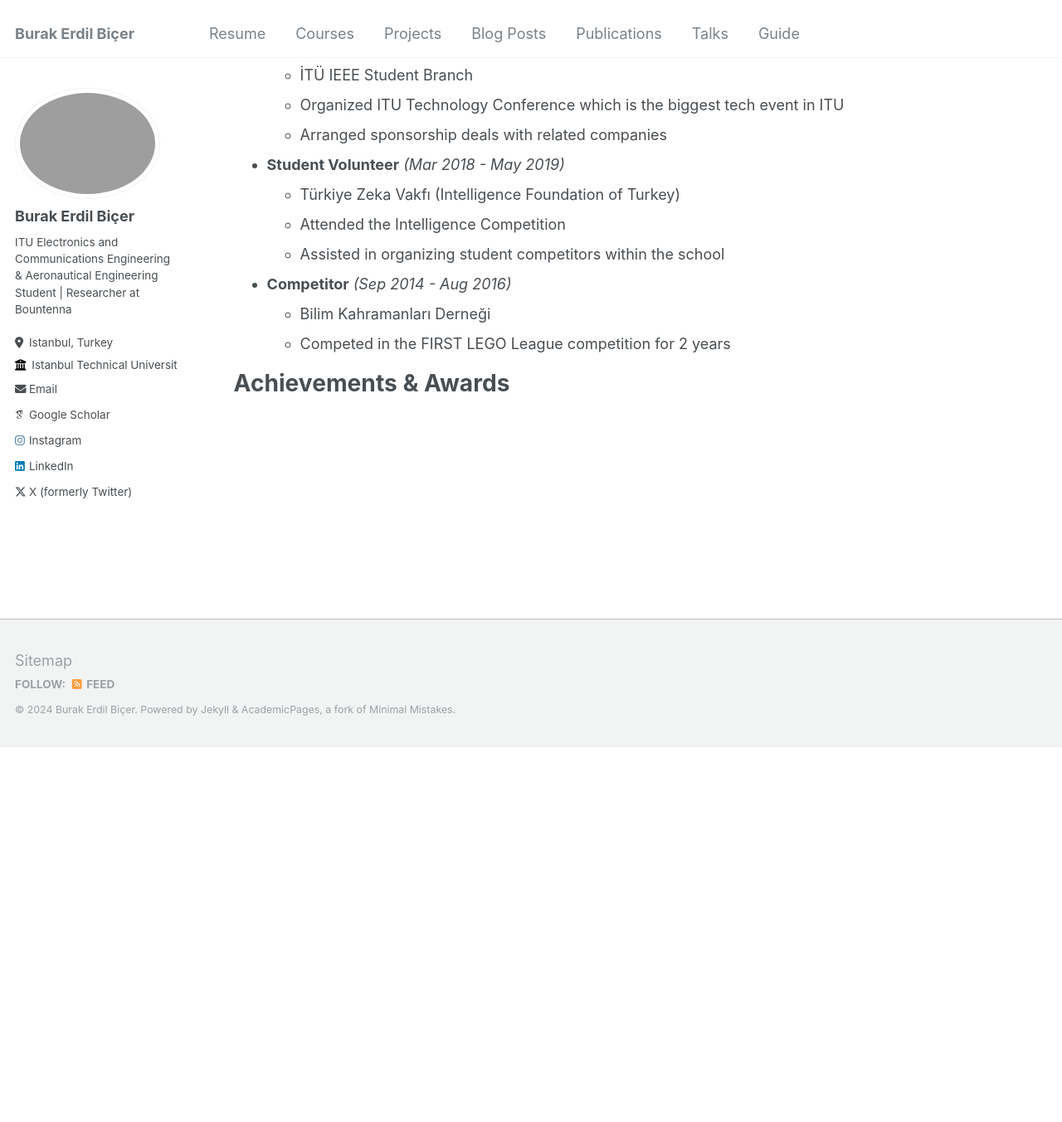
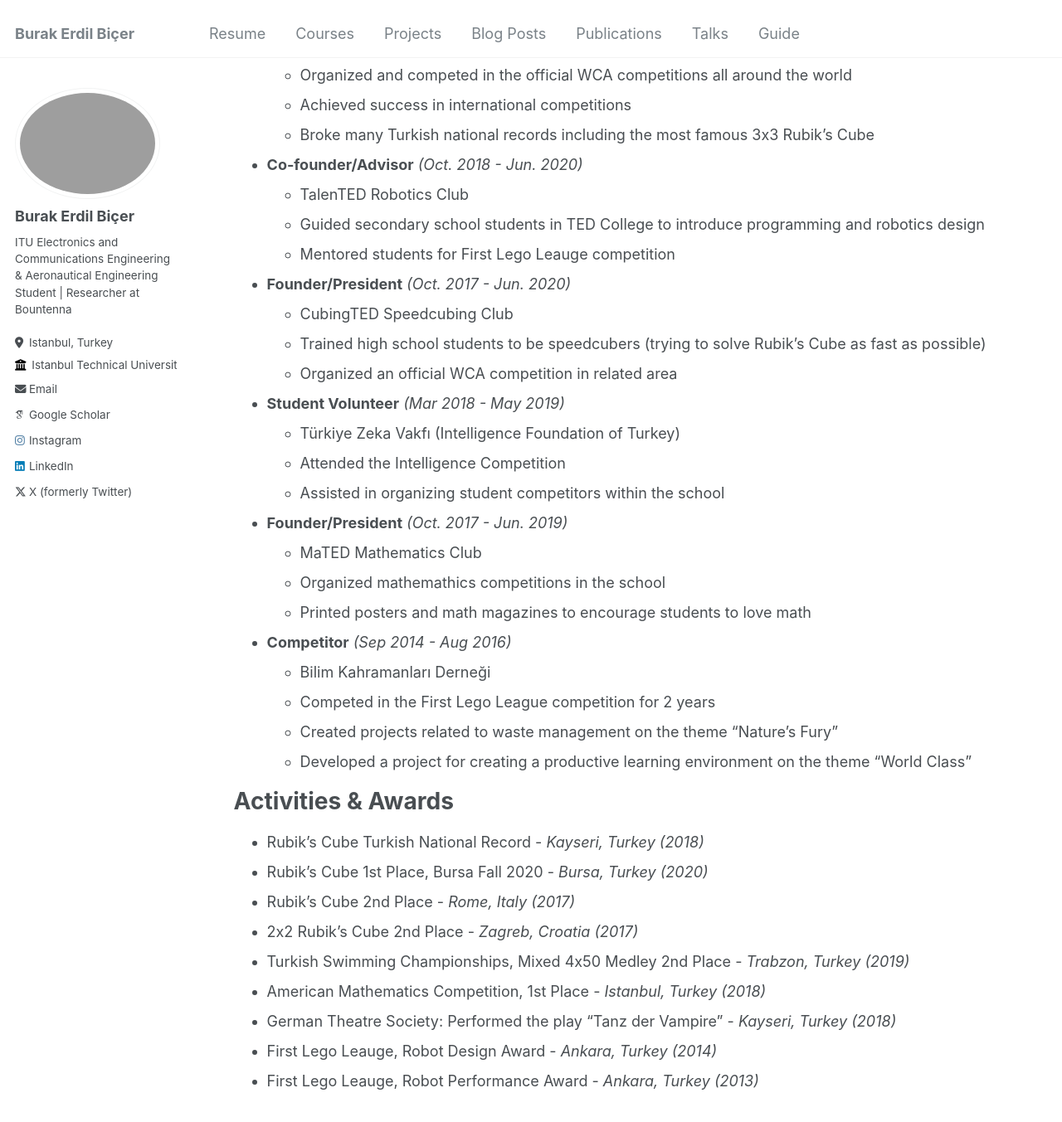
Before and after one commit to burakerdilb/burakerdilb.github.io, a Jekyll site: the page built from _pages/resume.md, in a window 1280 px wide and 1400 px high, scrolled down 2364 px. Shown: the top 1353 px of the window at 83% size. Built offline with Jekyll 4.4.1, drawn with Linux system fonts in a browser that asks for light colours; some web fonts are replaced; before the commit the page ends 3266 px from its top, so only the background shows below that; some of the changed text lies outside the part shown.

Commit message:
Update resume.md

```diff
--- a/_pages/resume.md
+++ b/_pages/resume.md
@@ -52,6 +52,12 @@
   * Duties included: Developing bootcamp applications
   * Software/Languages used: C, C++
 
+Skills
+======
+* **Programming Languages:** Python, C, C++, C#, MATLAB
+* **Software Tools:** LTspice, ANSYS HFSS, CST, CATIA, MS Office
+* **Languages:** Fluent English and Turkish, Beginner German and French
+
 Licenses & Certifications
 ======
 * [Introduction to Machine Learning - Global AI Hub](https://globalaihub.com/certificate-share/eyJ1c2VyLWlkIjo4MjQzNCwiY291cnNlLWlkIjoxMTQ0NjUsImNlcnQtaWQiOiIxMTQ2OTcifQ==)
@@ -64,18 +70,17 @@
 * [Systems Engineering, Basic Concepts - Turkish Aerospace](tusas_system.pdf)
 * [Basic Airworthiness - Turkish Aerospace](tusas_air.pdf)
 
-Skills
-======
-* Programming Languages: Python, C, C++, C#, MATLAB
-* Software Tools: LTspice, ANSYS HFSS, CST, CATIA, MS Office
-* Languages: Fluent English and Turkish, Beginner German and French
-
-Activities & Volunteer Experience
+Leadership & Volunteer Experience
 ======
 * **Editor in Chief** *(Sep. 2022 – Jun. 2024)*
   * arı24 Student Media (largest student media initiative in Turkey)
   * Organized all editorial content
   * Arranged sponsorship deals with student clubs
+
+* **Member/Organizer** *(Aug. 2020 - Aug. 2022)*
+  * İTÜ IEEE Student Branch
+  * Organized ITU Technology Conference which is the biggest tech event in ITU
+  * Arranged sponsorship deals with related companies
 
 * **Coordinator/Competitor** *(Aug. 2017 – Sep. 2021)*
   * World Cube Association
@@ -83,19 +88,40 @@
   * Achieved success in international competitions
   * Broke many Turkish national records including the most famous 3x3 Rubik's Cube
 
-* **Member/Organizer** *(Aug. 2020 - Aug. 2022)*
-  * İTÜ IEEE Student Branch
-  * Organized ITU Technology Conference which is the biggest tech event in ITU
-  * Arranged sponsorship deals with related companies
+* **Co-founder/Advisor** *(Oct. 2018 - Jun. 2020)*
+  * TalenTED Robotics Club
+  * Guided secondary school students in TED College to introduce programming and robotics design
+  * Mentored students for First Lego Leauge competition
+
+* **Founder/President** *(Oct. 2017 - Jun. 2020)*
+  * CubingTED Speedcubing Club
+  * Trained high school students to be speedcubers (trying to solve Rubik's Cube as fast as possible)
+  * Organized an official WCA competition in related area
 
 * **Student Volunteer** *(Mar 2018 - May 2019)*
   * Türkiye Zeka Vakfı (Intelligence Foundation of Turkey)
   * Attended the Intelligence Competition
   * Assisted in organizing student competitors within the school
 
+* **Founder/President** *(Oct. 2017 - Jun. 2019)*
+  * MaTED Mathematics Club
+  * Organized mathemathics competitions in the school
+  * Printed posters and math magazines to encourage students to love math
+
 * **Competitor** *(Sep 2014 - Aug 2016)*
   * Bilim Kahramanları Derneği
-  * Competed in the FIRST LEGO League competition for 2 years
+  * Competed in the First Lego League competition for 2 years
+  * Created projects related to waste management on the theme "Nature's Fury"
+  * Developed a project for creating a productive learning environment on the theme "World Class"
 
-Achievements & Awards
+Activities & Awards
 ======
+* Rubik’s Cube Turkish National Record - *Kayseri, Turkey (2018)*
+* Rubik’s Cube 1st Place, Bursa Fall 2020 - *Bursa, Turkey (2020)*
+* Rubik’s Cube 2nd Place - *Rome, Italy (2017)*
+* 2x2 Rubik’s Cube 2nd Place - *Zagreb, Croatia (2017)*
+* Turkish Swimming Championships, Mixed 4x50 Medley 2nd Place - *Trabzon, Turkey (2019)*
+* American Mathematics Competition, 1st Place - *Istanbul, Turkey (2018)*
+* German Theatre Society: Performed the play "Tanz der Vampire" - *Kayseri, Turkey (2018)*
+* First Lego Leauge, Robot Design Award - *Ankara, Turkey (2014)*
+* First Lego Leauge, Robot Performance Award - *Ankara, Turkey (2013)*
```
